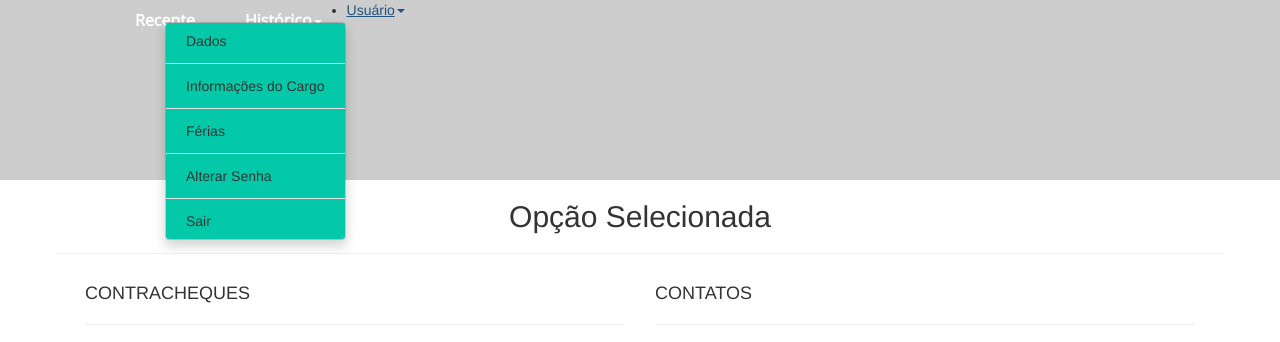
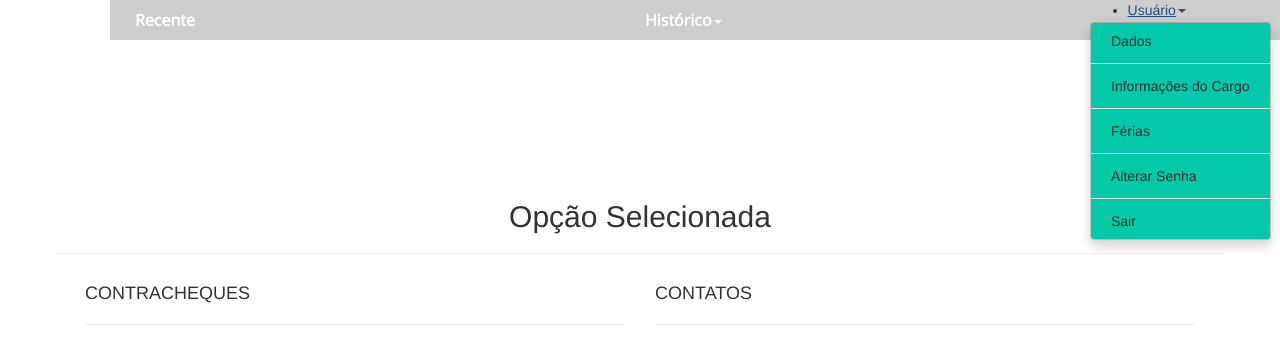
Before and after one commit to jefflopo/prova_designer, a plain HTML site: page index.html in a window 1280 px wide. Both pictures are taken after a click on the link "Usuário". Shown: the top 342 px of the page. Drawn offline with nearby package versions, Linux system fonts and the light colour scheme; a script that the page names is missing; files whose address does not match are found by name.

Commit message:
Alterada as configuracoes de css de alguns elementos

```diff
--- a/css/folha_estilo_contracheque.css
+++ b/css/folha_estilo_contracheque.css
@@ -9,18 +9,31 @@
 	font-size: 1em;
 }
 header {
-    background-color: #CDCDCD;
     width: 100%;
     height: 180px;
-    z-index: 2;
     position: relative;
 }
 header .container {
     position: relative;
 }
+header .pull-right {
+    background-color: #CDCDCD;
+    height: 40px;
+}
+.dropdown {
+    position: relative;
+    margin-left: 400px;
+}
+.navbar-nav {
+    margin-right: 381px;
+}
 .dropdown-menu {
     color: #000;
     background-color: #03C9A9;
+}
+.open > .dropdown-menu {
+    display: block;
+    margin-left: 525px;
 }
 #menu li {
     display: block;
```
